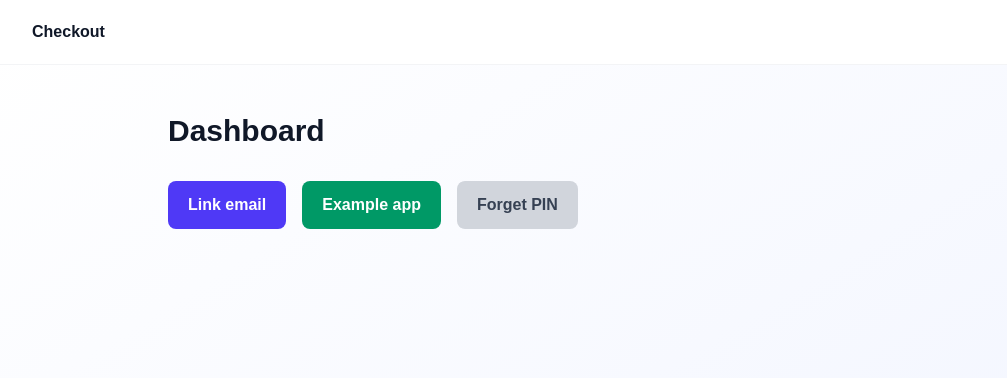
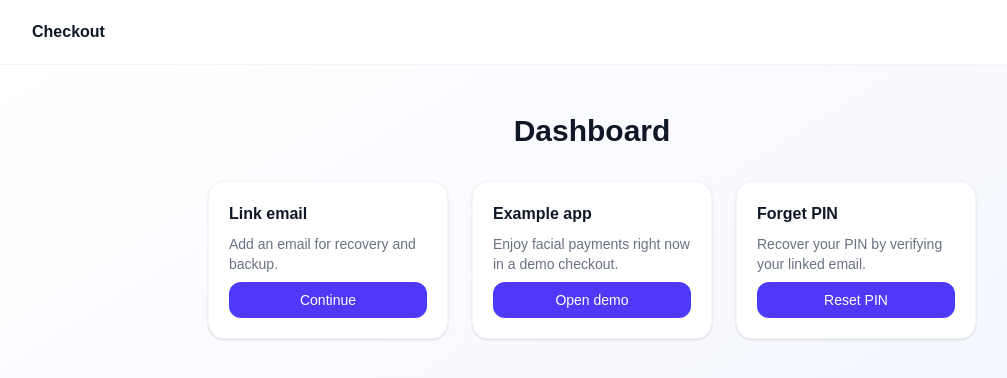
Before and after one commit to cqlyj/Checkout, a Next.js app in the folder frontend/: page /dashboard in a window 1280 px wide. Shown: the top 378 px of the page, without its empty margins (48-1055 px from the left). Built offline with nearby package versions, Linux system fonts and the light colour scheme; no server answers.

Commit message:
Revamp Dashboard layout with a grid design for improved user experience. Added descriptive sections for 'Link email', 'Example app', and 'Forget PIN' with enhanced styling and clear call-to-action buttons. This update enhances visual appeal and usability.

```diff
--- a/frontend/app/dashboard/page.tsx
+++ b/frontend/app/dashboard/page.tsx
@@ -2,26 +2,61 @@ export default function Dashboard() {
   return (
     <div className="min-h-screen bg-gradient-to-br from-white to-indigo-50">
       <main className="mx-auto max-w-4xl px-6 py-12">
-        <h1 className="text-3xl font-bold text-gray-900 mb-8">Dashboard</h1>
-        <div className="flex gap-4">
+        <h1 className="mb-8 text-center text-3xl font-bold text-gray-900">
+          Dashboard
+        </h1>
+
+        <div className="mx-auto grid max-w-3xl grid-cols-1 gap-6 sm:grid-cols-2 lg:grid-cols-3">
+          <div className="rounded-2xl border border-gray-100 bg-white p-5 shadow-sm transition hover:shadow-md">
+            <div className="space-y-2">
+              <h2 className="text-base font-semibold text-gray-900">
+                Link email
+              </h2>
+              <p className="text-sm text-gray-500">
+                Add an email for recovery and backup.
+              </p>
               <a
                 href="/link-email"
-            className="rounded-lg bg-indigo-600 px-5 py-3 text-white font-semibold"
+                className="inline-flex w-full items-center justify-center rounded-xl bg-indigo-600 px-4 py-2 text-sm font-medium text-white transition hover:bg-indigo-700"
               >
-            Link email
+                Continue
               </a>
+            </div>
+          </div>
+
+          <div className="rounded-2xl border border-gray-100 bg-white p-5 shadow-sm transition hover:shadow-md">
+            <div className="space-y-2">
+              <h2 className="text-base font-semibold text-gray-900">
+                Example app
+              </h2>
+              <p className="text-sm text-gray-500">
+                Enjoy facial payments right now in a demo checkout.
+              </p>
               <a
                 href="/example-app"
-            className="rounded-lg bg-emerald-600 px-5 py-3 text-white font-semibold"
+                className="inline-flex w-full items-center justify-center rounded-xl bg-indigo-600 px-4 py-2 text-sm font-medium text-white transition hover:bg-indigo-700"
               >
-            Example app
+                Open demo
               </a>
+            </div>
+          </div>
+
+          <div className="rounded-2xl border border-gray-100 bg-white p-5 shadow-sm transition hover:shadow-md">
+            <div className="space-y-2">
+              <h2 className="text-base font-semibold text-gray-900">
+                Forget PIN
+              </h2>
+              <p className="text-sm text-gray-500">
+                Recover your PIN by verifying your linked email.
+              </p>
               <a
                 href="http://localhost:5173/"
-            className="rounded-lg bg-gray-300 px-5 py-3 text-gray-700 font-semibold"
+                className="inline-flex w-full items-center justify-center rounded-xl bg-indigo-600 px-4 py-2 text-sm font-medium text-white transition hover:bg-indigo-700"
               >
-            Forget PIN
+                Reset PIN
               </a>
+            </div>
+          </div>
         </div>
       </main>
     </div>
```
Lines whose indentation alone changed are shown as unchanged.
